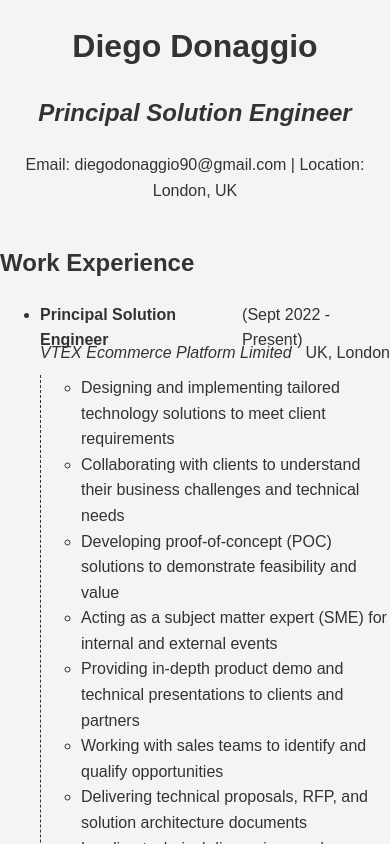
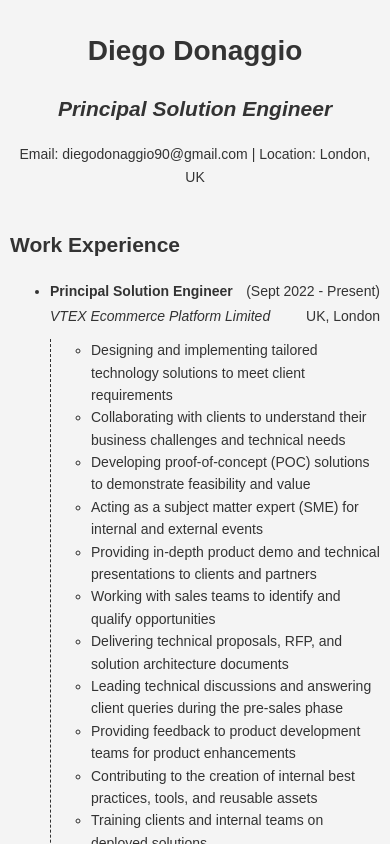
Before and after one commit to ddon-90/online-cv, a Next.js app: page / in a window 390 px wide. Shown: the top 844 px of the page. Built offline with nearby package versions, Linux system fonts and the light colour scheme.

Commit message:
Reduced font size for mobile

```diff
--- a/styles/globals.css
+++ b/styles/globals.css
@@ -14,7 +14,7 @@ body {
 .container {
   max-width: 1000px;
   height: auto;
-  padding: 10;
+  padding: 10px;
 }
 
 h1, h2 {
@@ -52,3 +52,9 @@ li.experience {
   align-items: center;
   height: 25px;
 }
+
+@media only screen and (max-width: 768px) {
+  body {
+    font-size: 14px;
+  }
+}
```
